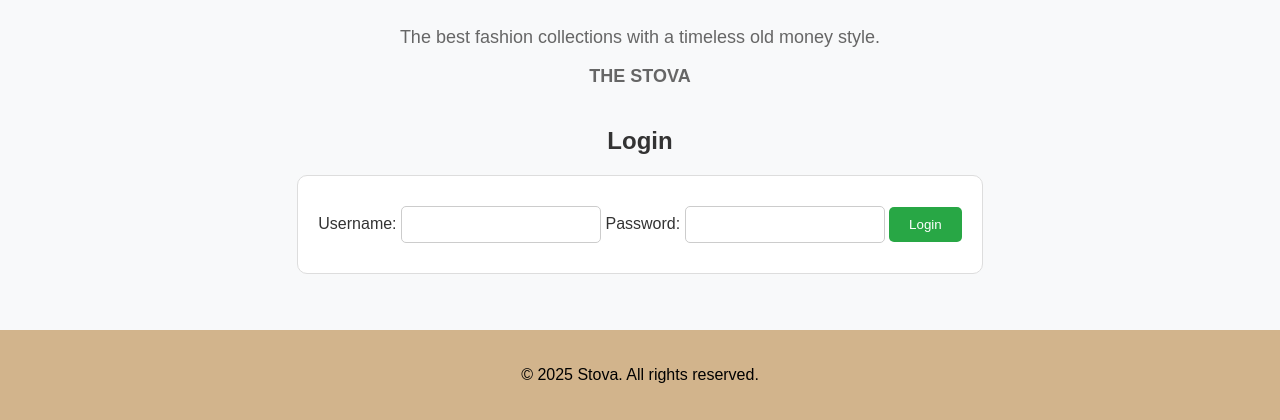
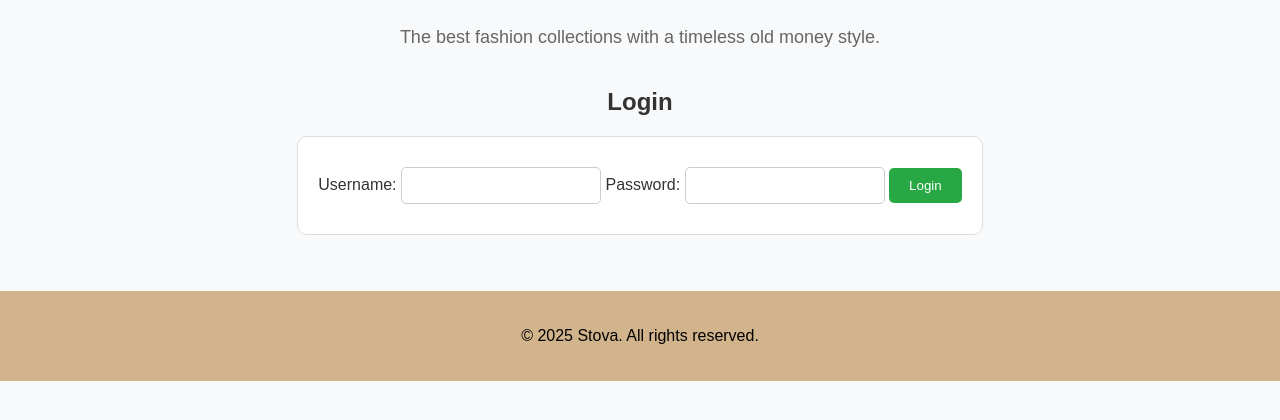
Before and after one commit to mohamedamar212/stova, a plain HTML site: page index.html in a window 1280 px wide. Shown: the part 440-860 px from the top of the page. After the commit the page ends 821 px from the top, so only its background shows below. Drawn offline with Linux system fonts and the light colour scheme.

Commit message:
Update index.html

```diff
--- a/index.html
+++ b/index.html
@@ -27,7 +27,6 @@
     <img src="https://i.pinimg.com/736x/2f/40/17/2f4017cb1dc5ab40ba1da3274b268b22.jpg" alt="Modern Old Money Style Fashion">
     <h1 class="title">Stova for Old Money Style</h1>
     <p class="description">The best fashion collections with a timeless old money style.</p>
-    <p class="stova-tag">THE STOVA</p>
   </section>
 
   <section class="login-section">
```
